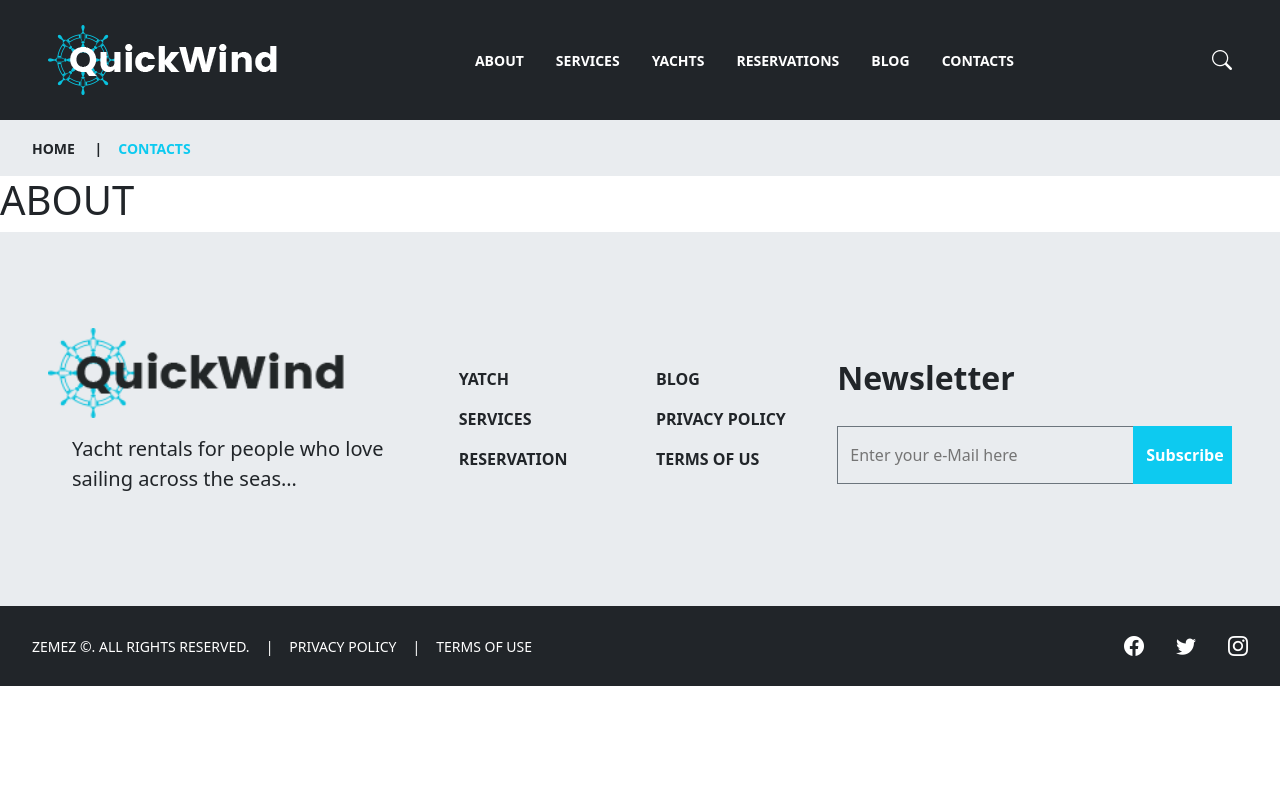
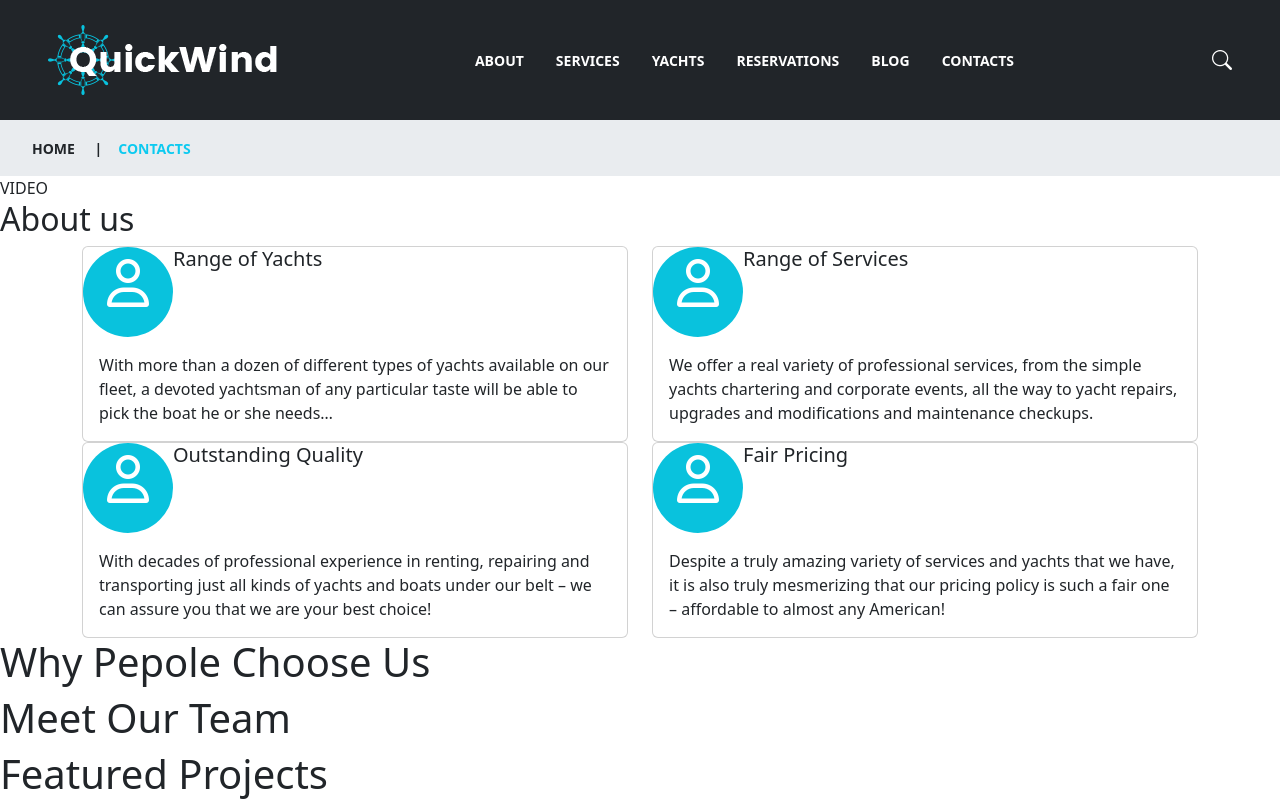
Before and after one commit to Alecaring/proj-html-vuejs, a Vue app: page /about in a window 1280 px wide. Shown: the top 801 px of the page. Built offline with nearby package versions, Linux system fonts and the light colour scheme.

Commit message:
Add: Cards in About us

```diff
--- a/package.json
+++ b/package.json
@@ -18,7 +18,9 @@
     "vue3-leaflet": "^1.0.48"
   },
   "devDependencies": {
+    "@rollup/plugin-node-resolve": "^15.2.3",
     "@vitejs/plugin-vue": "^5.0.4",
+    "rollup": "^4.17.2",
     "sass": "^1.77.1",
     "scss": "^0.2.4",
     "vite": "^5.2.0"
--- /dev/null
+++ b/src/components/AppCard.vue
@@ -0,0 +1,35 @@
+<script>
+export default {
+  props: {
+    cardObj: Object,
+  },
+};
+</script>
+
+<template>
+  <div class="card">
+    <div class="d-flex">
+      <div class="icone">
+        <i class="fa-regular fa-user"></i>
+      </div>
+      <h5 class="card-title">{{ cardObj.category }}</h5>
+    </div>
+    <div class="card-body">
+      <p class="card-text">
+        {{ cardObj.description }}
+      </p>
+    </div>
+  </div>
+</template>
+
+<style scoped lang="scss">
+.icone {
+  border-radius: 50%;
+  font-size: 3rem;
+  text-align: center;
+  background-color: #09c2dd;
+  width: 90px;
+  height: 90px;
+  color: white;
+}
+</style>
--- a/src/components/MapComponent.vue
+++ b/src/components/MapComponent.vue
@@ -1,43 +1,48 @@
 <script>
-  import { ref, onMounted, defineComponent } from 'vue';
-  import 'leaflet/dist/leaflet.css';
-  import * as L from 'leaflet';
+import { ref, onMounted, defineComponent } from "vue";
+import "leaflet/dist/leaflet.css";
+import * as L from "leaflet";
 
 export default defineComponent({
-    name: 'MapComponent',
+  name: "MapComponent",
   setup() {
     const initialMap = ref(null);
 
     onMounted(() => {
       // lat -           // long -
-        initialMap.value = L.map('map').setView([37.5086594523004, 15.079574627099571], 6);
-        L.tileLayer('https://tile.openstreetmap.org/{z}/{x}/{y}.png', {
+      initialMap.value = L.map("map").setView(
+        [37.5086594523004, 15.079574627099571],
+        6
+      );
+      L.tileLayer("https://tile.openstreetmap.org/{z}/{x}/{y}.png", {
         maxZoom: 19,
-          attribution: '&copy; <a href="http://www.openstreetmap.org/copyright">OpenStreetMap</a>'
+        attribution:
+          '&copy; <a href="http://www.openstreetmap.org/copyright">OpenStreetMap</a>',
       }).addTo(initialMap.value);
     });
     return {
-        initialMap
+      initialMap,
     };
-    }
+  },
 });
 </script>
 
-
 <template>
   <div>
-      <h1 class="text-center fs-3 px-5 mx-5 text-body-tertiary">// Developers la mappa funziona è ancora in fase di sviluppo se volete provarla dovete solo <span class="text-danger">rimuovere il div che fa da hover.</span> <br> // Bisogna studiare un modo per non far scrollare la mappa insieme allo scroll della pagina</h1>
+    <h1 class="text-center fs-3 px-5 mx-5 text-body-tertiary">
+      // Developers la mappa funziona è ancora in fase di sviluppo se volete
+      provarla dovete solo
+      <span class="text-danger">rimuovere il div che fa da hover.</span> <br />
+      // Bisogna studiare un modo per non far scrollare la mappa insieme allo
+      scroll della pagina
+    </h1>
     <div class="containerMap my-5">
       <div class="map" id="map">
-            <div class="HoverControlls">
-                <div></div>
-                <h2>&smashp; Jessica Siamo a Catania &smashp;</h2>
-            </div>
+        <div class="HoverControlls"></div>
       </div>
     </div>
   </div>
 </template>
-
 
 <style lang="scss" scoped>
 .containerMap {
@@ -49,7 +54,6 @@
     position: absolute;
     top: 0;
     left: 0;
-        background-color: rgba(0, 0, 0, 0.344);
     z-index: 1000;
     width: 100%;
     height: 100%;
@@ -60,7 +64,6 @@
   }
   .map {
     position: relative;
-        z-index: -1;
     width: 100%;
     height: 100%;
     object-fit: cover;
--- a/src/pages/AboutPage.vue
+++ b/src/pages/AboutPage.vue
@@ -1,11 +1,48 @@
 <script>
+import AppCard from "../components/AppCard.vue";
+import { storeYacht } from "../store";
+
 export default {
-
-}
+  components: {
+    AppCard,
+  },
+  data() {
+    return {
+      storeYacht,
+    };
+  },
+};
 </script>
 
 <template>
-    <h1>ABOUT</h1>
+  <div>VIDEO</div>
+  <div>
+    <h2>About us</h2>
+    <div class="container">
+      <div class="row row-cols-1 row-cols-md-2">
+        <div class="col" v-for="curCard in storeYacht.yachtInfo">
+          <!-- CARD -->
+
+          <AppCard :cardObj="curCard" />
+          <!-- /CARD -->
+        </div>
+      </div>
+    </div>
+  </div>
+
+  <section>
+    <h1>Why Pepole Choose Us</h1>
+  </section>
+
+  <section class="team">
+    <h1>Meet Our Team</h1>
+  </section>
+
+  <section>
+    <h1>Featured Projects</h1>
+  </section>
 </template>
 
-<style scoped></style>
+<style scoped lang="scss">
+
+</style>
--- a/src/store.js
+++ b/src/store.js
@@ -1,5 +1,5 @@
 import { reactive } from "vue";
-export const store = reactive ({
+export const store = reactive({
   isOpen: false,
   banner: [
     {
@@ -13,12 +13,37 @@ export const store = reactive ({
     {
       img: "bg3",
       alt: "Enjoy the best 3",
-        }
+    },
   ],
   toggleMenu() {
     this.isOpen = !this.isOpen;
   },
   getUrlPath(img) {
     return new URL(`../assets/${img}.jpg`, import.meta.url).href;
-    }
+  },
 });
+
+export const storeYacht = reactive({
+  yachtInfo: [
+    {
+      category: "Range of Yachts",
+      description:
+        "With more than a dozen of different types of yachts available on our fleet, a devoted yachtsman of any particular taste will be able to pick the boat he or she needs…",
+    },
+    {
+      category: "Range of Services",
+      description:
+        "We offer a real variety of professional services, from the simple yachts chartering and corporate events, all the way to yacht repairs, upgrades and modifications and maintenance checkups.",
+    },
+    {
+      category: "Outstanding Quality",
+      description:
+        "With decades of professional experience in renting, repairing and transporting just all kinds of yachts and boats under our belt – we can assure you that we are your best choice!",
+    },
+    {
+      category: "Fair Pricing",
+      description:
+        "Despite a truly amazing variety of services and yachts that we have, it is also truly mesmerizing that our pricing policy is such a fair one – affordable to almost any American!",
+    },
+  ],
+});
```
Also changed, not shown: 1 other file (tests, documents, lock files or other folders). Lines whose indentation alone changed are shown as unchanged.
